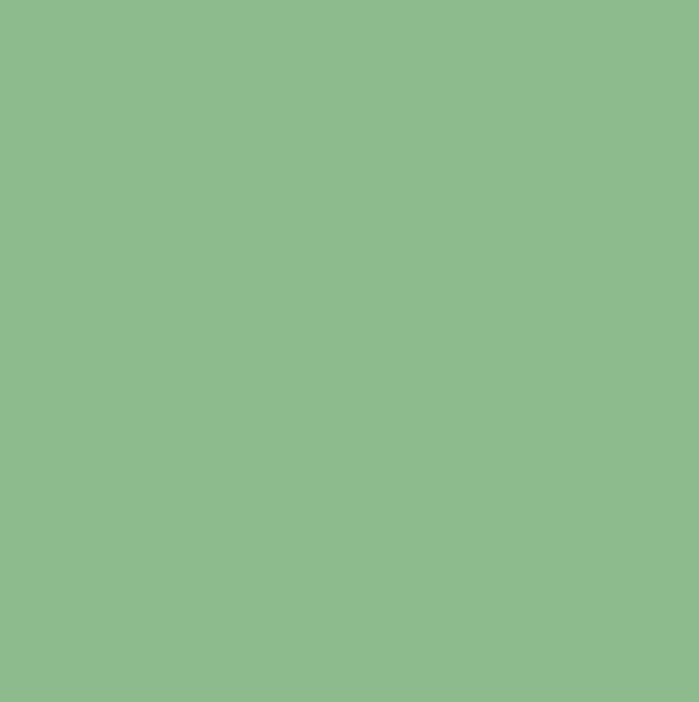
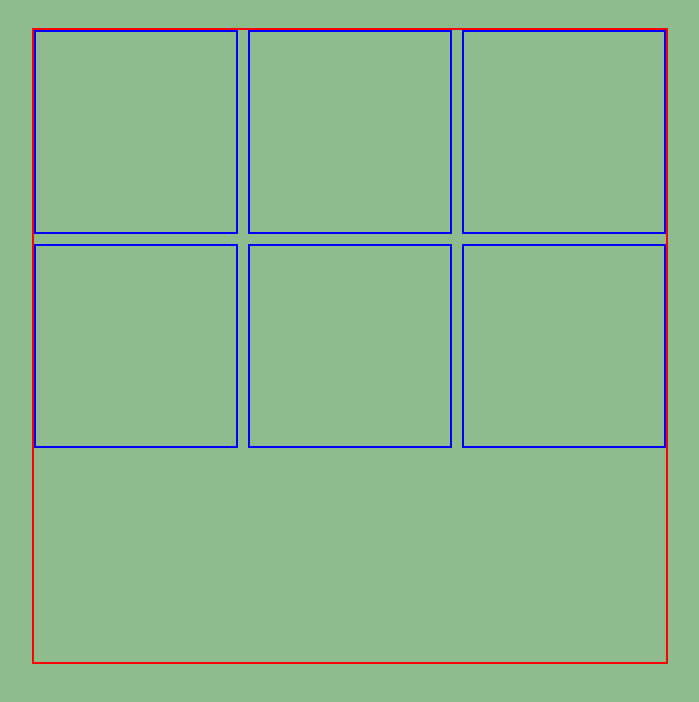
Before and after one commit to billikw/Grid, a plain HTML site: page index.html in a window 1280 px wide. Shown: the whole page, without its empty margins (290-989 px from the left). Drawn offline with Linux system fonts and the light colour scheme.

Commit message:
Added basic layout

```diff
--- a/index.html
+++ b/index.html
@@ -8,8 +8,20 @@
     <meta name="viewport" content="width=device-width, initial-scale=1" />
     <link rel="stylesheet" href="style.css" />
   </head>
-  <body class="container">
-    <div id="gridContainer" class="grid-container"></div>
+  <body class="bg">
+    <div id="flexContainer" class="flex-container">
+      <div id="flexItem" class="flex-item">
+        <div id="gridContainer" class="grid-container">
+          <div class="item"></div>
+          <div class="item"></div>
+          <div class="item"></div>
+          <div class="item"></div>
+          <div class="item"></div>
+          <div class="item"></div>
+        </div>
+      </div>
+    </div>
   </body>
+
   <script src="app.js" async defer></script>
 </html>
--- a/style.css
+++ b/style.css
@@ -1,9 +1,45 @@
-.container {
-  display: flex;
+.bg {
   min-width: 100vh;
   min-height: 100vh;
   background-color: darkseagreen;
 }
+.flex-container {
+  display: flex;
+  min-width: 75%;
+  min-height: 75%;
+  padding: 20px;
+  justify-content: center;
+}
+.flex-item {
+  /* dont need? */
+}
 .grid-container {
   display: grid;
+  grid-template-columns: [col1] 1fr [col2] 1fr [col3] 1fr;
+  grid-template-rows: [row-start] 1fr [row1] 1fr [row2] 1fr [row3];
+  border: solid 2px red;
+  gap: 10px;
 }
+@media (max-width: 700px) {
+  .grid-container {
+    display: grid;
+    grid-template-columns: [col1] 1fr [col2] 1fr;
+    grid-template-rows: [row-start] 1fr [row1] 1fr [row2] 1fr [row3];
+    border: solid 2px red;
+    gap: 5px;
+  }
+}
+@media (max-width: 568px) {
+  .grid-container {
+    display: grid;
+    grid-template-columns: [col1] 1fr;
+    grid-template-rows: [row-start] 1fr [row1] 1fr [row2] 1fr [row3];
+    border: solid 2px red;
+    gap: 5px;
+  }
+}
+.item {
+  min-width: 200px;
+  min-height: 200px;
+  border: solid 2px blue;
+}
```
